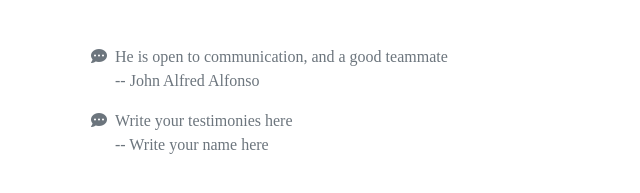
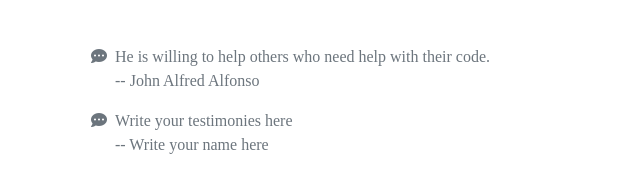
Before and after one commit to johnalfred12/group10-portfolio, a plain HTML site: page jepeh.html in a window 1280 px wide. Shown: the part 4435-4628 px from the top of the page, 257-897 px from the left. Drawn offline with Linux system fonts and the light colour scheme; a web font is replaced by a local one.

Commit message:
testimony - alfres

```diff
--- a/jepeh.html
+++ b/jepeh.html
@@ -173,7 +173,7 @@
           <ul class="fa-ul mb-0">
             <li>
               <span class="fa-li"><i class="fas fa-comment-dots"></i></span>
-              He is open to communication, and a good teammate
+             He is willing to help others who need help with their code.
               <p>-- John Alfred Alfonso</p>
             </li>
             <li>
```
